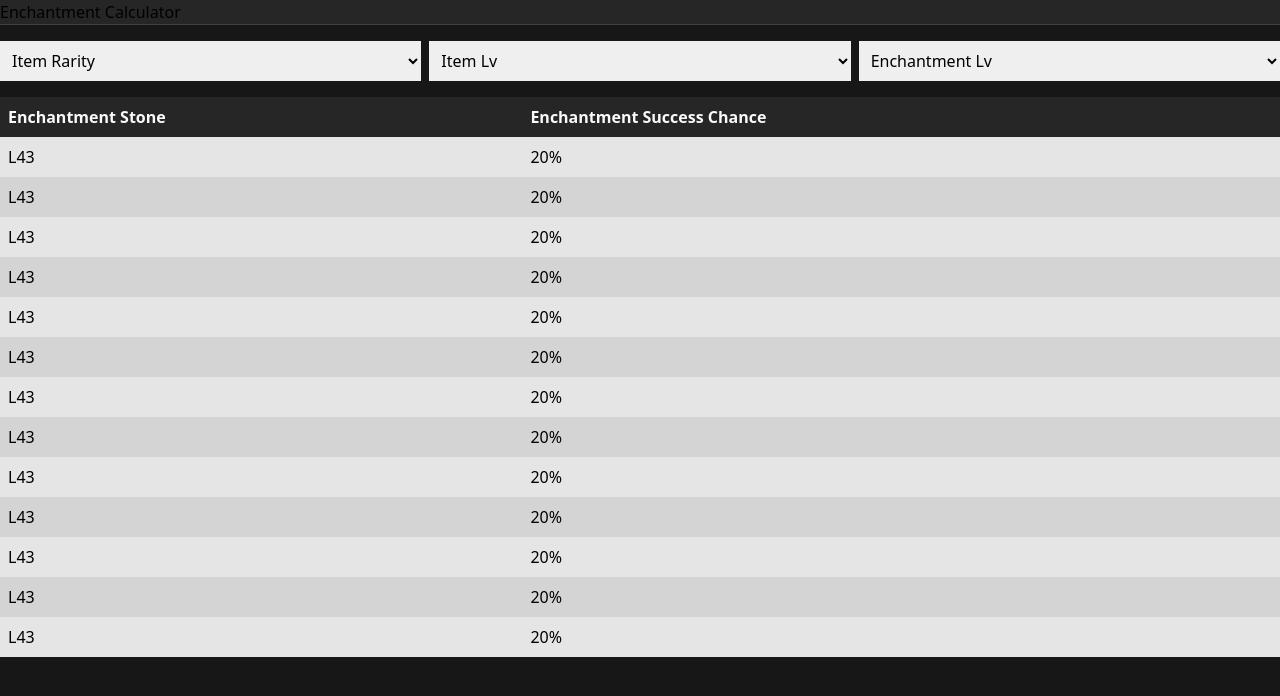
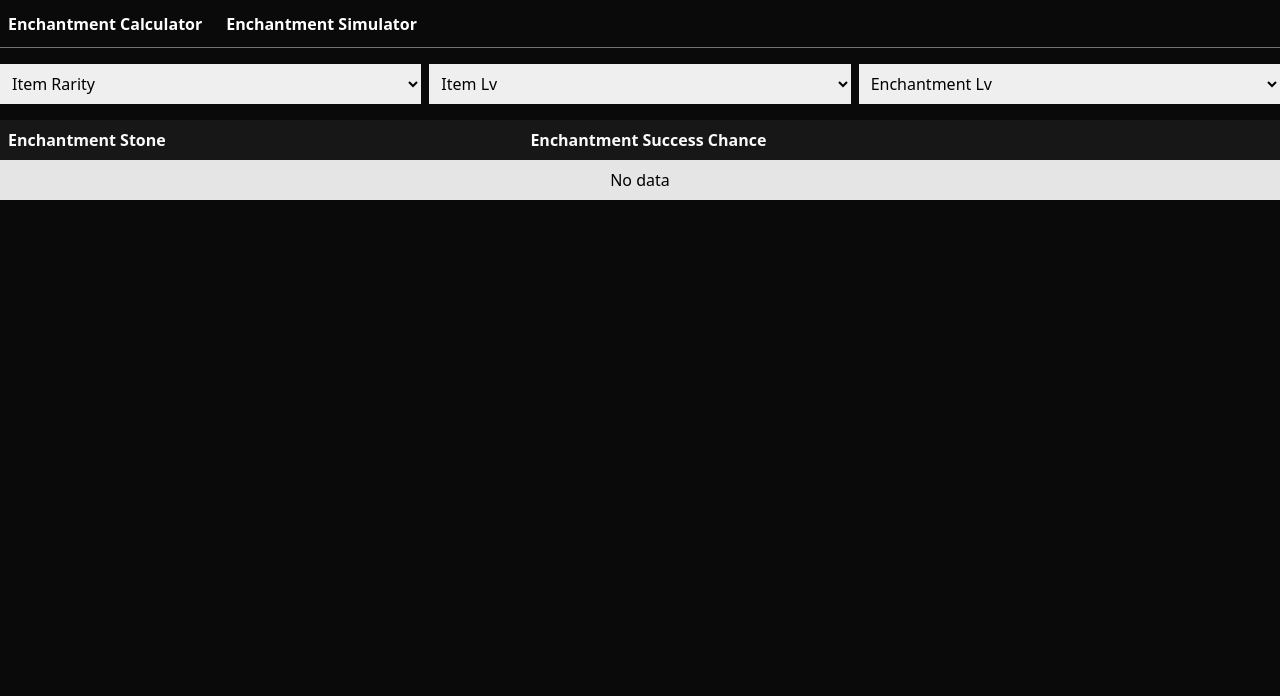
Before and after one commit to milanskendzicvulic/aion-classic-tools, a SvelteKit app: page / in a window 1280 px wide. Shown: the top 696 px of the page. Built offline with nearby package versions, Linux system fonts and the light colour scheme.

Commit message:
enchantment calculator

```diff
--- a/package.json
+++ b/package.json
@@ -27,6 +27,7 @@
 		"postcss": "^8.4.31",
 		"prettier": "^2.8.0",
 		"prettier-plugin-svelte": "^2.10.1",
+		"sass": "^1.68.0",
 		"svelte": "^4.0.5",
 		"svelte-check": "^3.4.3",
 		"tailwindcss": "^3.3.3",
--- a/src/app.css
+++ /dev/null
@@ -1,37 +0,0 @@
-@tailwind base;
-@tailwind components;
-@tailwind utilities;
-
-.filter {
-	@apply flex flex-col sm:flex-row items-center justify-center gap-2;
-}
-
-.filter select {
-	@apply p-2 w-full;
-}
-
-/* TABLE */
-.table-wrapper {
-	@apply overflow-y-auto;
-}
-
-table {
-	@apply border-collapse;
-}
-
-td,
-th {
-	@apply p-2 text-left;
-}
-
-th {
-	@apply text-neutral-50 bg-neutral-800;
-}
-
-tr:nth-child(even) {
-	@apply bg-neutral-300;
-}
-
-tr:nth-child(odd) {
-	@apply bg-neutral-200;
-}
--- a/src/app.html
+++ b/src/app.html
@@ -8,7 +8,7 @@
 	%sveltekit.head%
 </head>
 
-<body class="bg-neutral-900 flex flex-col min-h-screen" data-sveltekit-preload-data="hover">
+<body class="bg-neutral-950 flex flex-col min-h-screen" data-sveltekit-preload-data="hover">
 	<div style="display: contents">%sveltekit.body%</div>
 </body>
 
--- /dev/null
+++ b/src/lib/utils/calculations/enchantment.ts
@@ -0,0 +1,58 @@
+type ItemRarity = {
+	enchantingRateModifier: number;
+	socketingRate: number;
+};
+
+const itemRarities: Record<string, ItemRarity> = {
+	eternal: { enchantingRateModifier: 1.5, socketingRate: 60 },
+	fabled: { enchantingRateModifier: 2, socketingRate: 70 },
+	heroic: { enchantingRateModifier: 3, socketingRate: 80 },
+	superior: { enchantingRateModifier: 4, socketingRate: 90 }
+};
+
+type EnchantmentInfo = {
+	enchantmentStone: number;
+	enchantmentSuccessChance: number;
+};
+
+// TODO: add options for sorting
+function enchantmentInfo(
+	itemRarity: string,
+	itemLv: number,
+	enchantmentLv: number
+): EnchantmentInfo[] {
+	const result: EnchantmentInfo[] = [];
+
+	const rarity = itemRarities[itemRarity];
+
+	if (!rarity || !itemLv || !enchantmentLv) {
+		return result;
+	}
+
+	let modifier = rarity.enchantingRateModifier;
+	let maxEnchantRate = 80;
+
+	if (enchantmentLv >= 10) {
+		modifier = modifier / 2;
+		maxEnchantRate = 50;
+	}
+	const stoneCount = Math.ceil(maxEnchantRate / modifier) + 1;
+
+	const firstStone = (-10 * modifier + itemLv * modifier) / modifier;
+
+	for (let i = 0; i < stoneCount; i++) {
+		const enchantmentStone = firstStone + i;
+		let enchantmentSuccessChance = modifier * i;
+
+		enchantmentSuccessChance = Math.min(enchantmentSuccessChance, maxEnchantRate);
+
+		result.push({
+			enchantmentStone: enchantmentStone,
+			enchantmentSuccessChance: enchantmentSuccessChance
+		});
+	}
+
+	return result;
+}
+
+export { enchantmentInfo };
--- a/src/routes/+layout.svelte
+++ b/src/routes/+layout.svelte
@@ -1,25 +1,43 @@
 <script lang="ts">
-	import "../app.css";
+	import "../styles/app.scss";
 </script>
 
-<header class="bg-neutral-800 border-b border-neutral-700">
-	<div class="container px-2 sm:px-0 mx-auto">
+<header class="bg-neutral-950 border-b border-neutral-500 h-12 flex items-center">
+	<div class="custom-container">
 		<nav>
-			<ul>
-				<li>Enchantment Calculator</li>
+			<ul class="flex items-center gap-2">
+				<li>
+					<a
+						class="text-white font-semibold px-2 py-1 rounded-md hover:bg-neutral-800 active:bg-neutral-900"
+						href="/">Enchantment Calculator</a
+					>
+				</li>
+				<li>
+					<a
+						class="text-white font-semibold px-2 py-1 rounded-md hover:bg-neutral-800 active:bg-neutral-900"
+						href="/enchantment-simulator">Enchantment Simulator</a
+					>
+				</li>
 			</ul>
 		</nav>
 	</div>
 </header>
 <div class="grow">
-	<div class="container px-2 sm:px-0 mx-auto">
+	<div class="custom-container">
 		<main class="my-4">
 			<slot />
 		</main>
 	</div>
 </div>
+
 <!-- <footer class="bg-yellow-400">
 	<div class="container px-2 sm:px-0 mx-auto">
 		<p>Kakao</p>
 	</div>
 </footer> -->
+
+<style lang="scss">
+	.custom-container {
+		@apply container px-2 sm:px-0 mx-auto;
+	}
+</style>
--- a/src/routes/+page.svelte
+++ b/src/routes/+page.svelte
@@ -1,4 +1,6 @@
 <script lang="ts">
+	import { enchantmentInfo } from "$lib/utils/calculations/enchantment";
+
 	// max item level to be displayed in the html select
 	const MAX_ITEM_LEVEL: number = 55;
 
@@ -13,162 +15,107 @@
 	// Is used to display item enchantment levels in the select, in descending order.
 	// ie. 14, 13, 12,...0
 	// NOTE: min level should be 0, and max level should be max level of possible enchantment lowered by 1
-	const itemEnchLv = Array.from(
+	const itemEnchLvs = Array.from(
 		{ length: MAX_ITEM_ENCH_LEVEL },
 		(_, i) => MAX_ITEM_ENCH_LEVEL - i - 1
 	);
+
+	let selectedItemRarity: string = "";
+	let selectedItemLv: string = "";
+	let selectedEnchLv: string = "";
+
+	$: results = enchantmentInfo(
+		selectedItemRarity,
+		parseInt(selectedItemLv),
+		parseInt(selectedEnchLv)
+	).reverse();
 </script>
 
 <div class="filter">
-	<select name="item-rarity" id="">
+	<select bind:value={selectedItemRarity}>
 		<option value="" selected disabled>Item Rarity</option>
 		<option class="text-orange-500" value="eternal">Eternal</option>
 		<option class="text-amber-400" value="fabled">Fabled</option>
 		<option class="text-blue-500" value="heroic">Heroic</option>
 		<option class="text-green-500" value="superior">Superior</option>
 	</select>
-	<select name="item-lv" id="">
+	<select bind:value={selectedItemLv}>
 		<option value="" selected disabled>Item Lv</option>
 		{#each itemLvs as itemLv (itemLv)}
 			<option value={itemLv}>{itemLv}</option>
 		{/each}
 	</select>
-	<select name="item-ench-lv" id="">
+	<select bind:value={selectedEnchLv}>
 		<option value="" selected disabled>Enchantment Lv</option>
-		{#each itemEnchLv as itemEnchLv (itemEnchLv)}
+		{#each itemEnchLvs as itemEnchLv (itemEnchLv)}
 			<option value={itemEnchLv}>{itemEnchLv}</option>
 		{/each}
 	</select>
 </div>
-<div class="table-wrapper container max-h-[70vh] mt-4 mx-auto">
-	<table class="w-full">
-		<thead class="sticky top-0">
+<div class="table-wrapper">
+	<table>
+		<thead>
 			<tr>
 				<th>Enchantment Stone</th>
 				<th>Enchantment Success Chance</th>
 			</tr>
 		</thead>
 		<tbody>
-			<tr>
-				<td>L43</td>
-				<td>20%</td>
-			</tr>
-			<tr>
-				<td>L43</td>
-				<td>20%</td>
-			</tr>
-			<tr>
-				<td>L43</td>
-				<td>20%</td>
-			</tr>
-			<tr>
-				<td>L43</td>
-				<td>20%</td>
-			</tr>
-			<tr>
-				<td>L43</td>
-				<td>20%</td>
-			</tr>
-			<tr>
-				<td>L43</td>
-				<td>20%</td>
-			</tr>
-			<tr>
-				<td>L43</td>
-				<td>20%</td>
-			</tr>
-			<tr>
-				<td>L43</td>
-				<td>20%</td>
-			</tr>
-			<tr>
-				<td>L43</td>
-				<td>20%</td>
-			</tr>
-			<tr>
-				<td>L43</td>
-				<td>20%</td>
-			</tr>
-			<tr>
-				<td>L43</td>
-				<td>20%</td>
-			</tr>
-			<tr>
-				<td>L43</td>
-				<td>20%</td>
-			</tr>
-			<tr>
-				<td>L43</td>
-				<td>20%</td>
-			</tr>
-			<tr>
-				<td>L43</td>
-				<td>20%</td>
-			</tr>
-			<tr>
-				<td>L43</td>
-				<td>20%</td>
-			</tr>
-			<tr>
-				<td>L43</td>
-				<td>20%</td>
-			</tr>
-			<tr>
-				<td>L43</td>
-				<td>20%</td>
-			</tr>
-			<tr>
-				<td>L43</td>
-				<td>20%</td>
-			</tr>
-			<tr>
-				<td>L43</td>
-				<td>20%</td>
-			</tr>
-			<tr>
-				<td>L43</td>
-				<td>20%</td>
-			</tr>
-			<tr>
-				<td>L43</td>
-				<td>20%</td>
-			</tr>
-			<tr>
-				<td>L43</td>
-				<td>20%</td>
-			</tr>
-			<tr>
-				<td>L43</td>
-				<td>20%</td>
-			</tr>
-			<tr>
-				<td>L43</td>
-				<td>20%</td>
-			</tr>
-			<tr>
-				<td>L43</td>
-				<td>20%</td>
-			</tr>
-			<tr>
-				<td>L43</td>
-				<td>20%</td>
-			</tr>
-			<tr>
-				<td>L43</td>
-				<td>20%</td>
-			</tr>
-			<tr>
-				<td>L43</td>
-				<td>20%</td>
-			</tr>
-			<tr>
-				<td>L43</td>
-				<td>20%</td>
-			</tr>
-			<tr>
-				<td>L43</td>
-				<td>20%</td>
-			</tr>
+			{#if results.length > 1}
+				{#each results as result (result)}
+					<tr>
+						<td>L{result.enchantmentStone}</td>
+						<td>{result.enchantmentSuccessChance}%</td>
+					</tr>
+				{/each}
+			{:else}
+				<tr>
+					<td colspan="2">No data</td>
+				</tr>
+			{/if}
 		</tbody>
 	</table>
 </div>
+
+<style lang="scss">
+	.filter {
+		@apply flex flex-col sm:flex-row items-center justify-center gap-2;
+	}
+
+	.filter select {
+		@apply p-2 w-full;
+	}
+
+	.table-wrapper {
+		@apply overflow-y-auto mt-4 max-h-[70vh];
+	}
+
+	table {
+		@apply border-collapse w-full;
+	}
+
+	thead {
+		@apply sticky top-0;
+	}
+
+	td,
+	th {
+		@apply p-2 text-left;
+	}
+
+	th {
+		@apply text-neutral-50 bg-neutral-900;
+	}
+
+	td[colspan="2"] {
+		@apply text-center;
+	}
+
+	tr:nth-child(even) {
+		@apply bg-neutral-300;
+	}
+
+	tr:nth-child(odd) {
+		@apply bg-neutral-200;
+	}
+</style>
--- /dev/null
+++ b/src/routes/enchantment-simulator/+page.svelte
@@ -0,0 +1 @@
+<p class="text-center text-white">Under construction</p>
--- /dev/null
+++ b/src/styles/app.scss
@@ -0,0 +1,3 @@
+@tailwind base;
+@tailwind components;
+@tailwind utilities;
```
Also changed, not shown: 1 other file (tests, documents, lock files or other folders).
